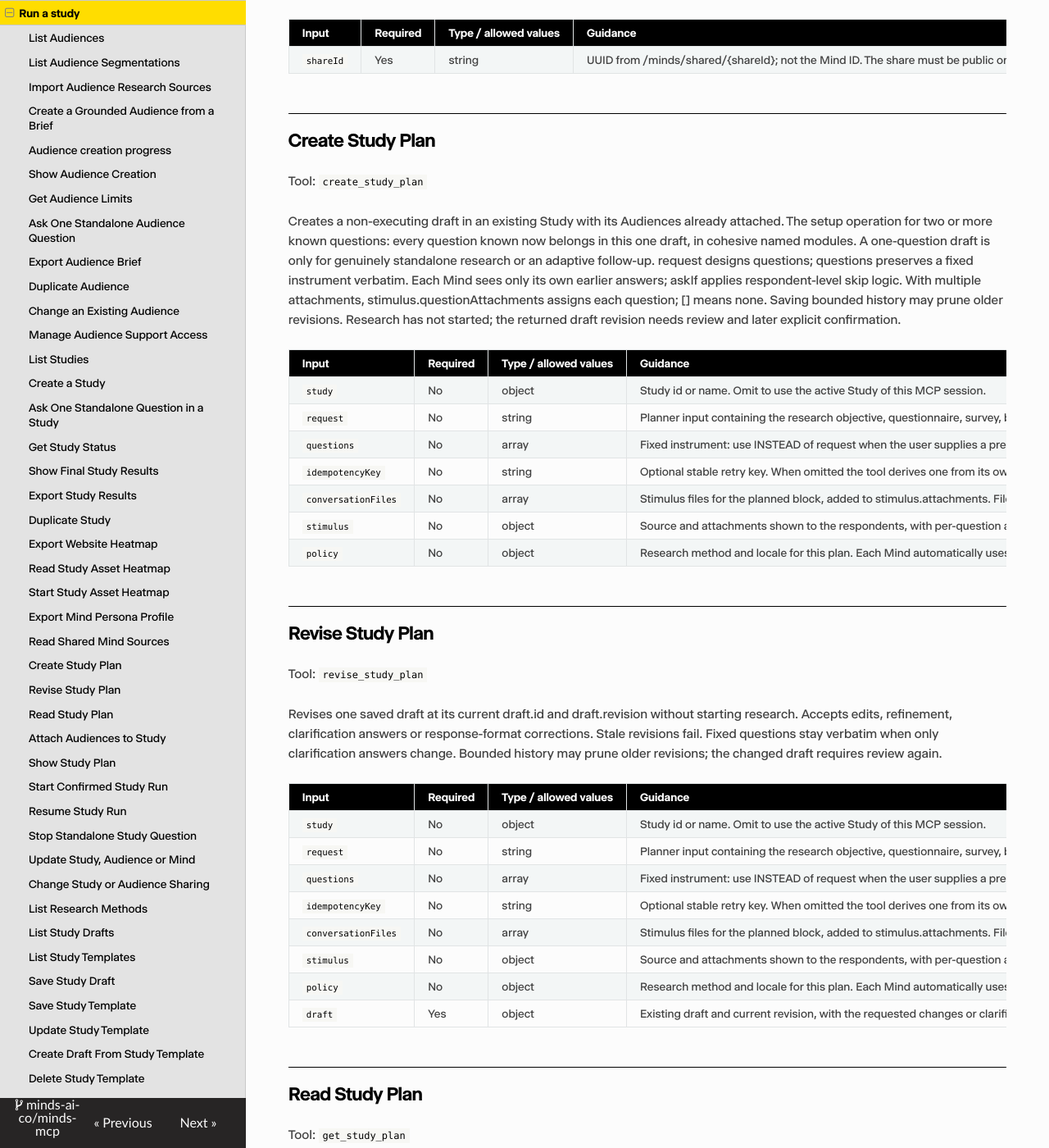
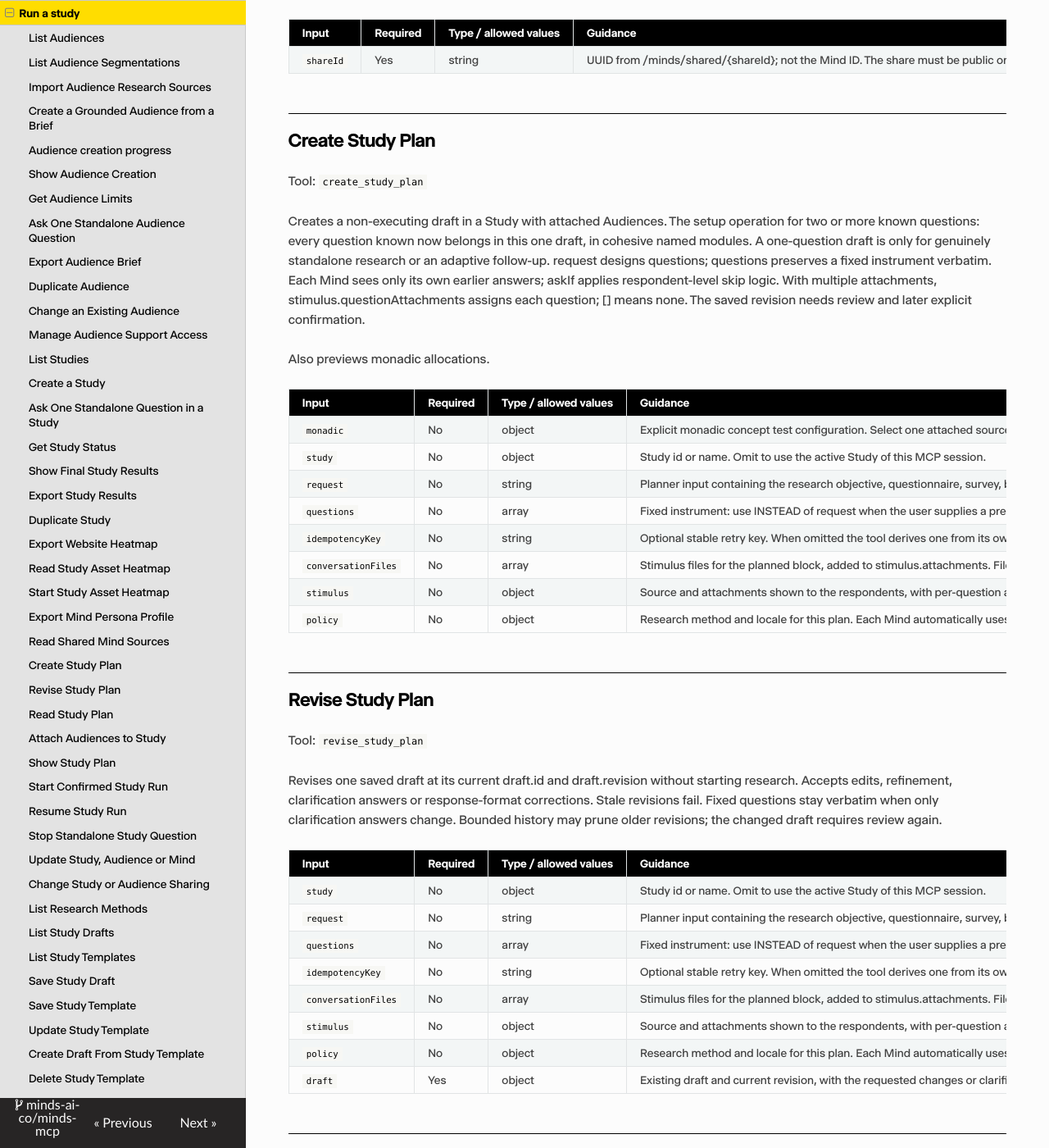
Before and after one commit to minds-ai-co/minds-mcp, an MkDocs documentation site: the page built from reference/workflow.md, in a window 1280 px wide and 1400 px high, scrolled down 11792 px. Shown: the whole window at 82% size. Built offline with MkDocs 1.6.1, drawn with Linux system fonts in a browser that asks for light colours; nearby versions of some CDN libraries; some of the changed text lies outside the part shown.

Commit message:
docs: sync MCP surface from production

```diff
--- a/reference/workflow.md
+++ b/reference/workflow.md
@@ -113,7 +113,7 @@ Returns the authenticated account's current plan (`planName`, as the app names i
 
 Tool: `ask_audience`
 
-Accepts one standalone question request for an Audience, restricted to supplied segments, and creates a private Study. Returns IDs/links; preparing is not question admission. Report the phase from receipt and progress.
+Accepts one standalone question request for an Audience, restricted to supplied segments, and creates a private Study. Returns IDs/links. For preparing, lead with userFacingStatus and call it a request throughout.
 
 The server may reword a context-dependent question. The accepted task and its answer contract are returned with the original request. Ambiguous requests or generated questions return planning_required before execution.
 
@@ -243,7 +243,7 @@ Requests exactly one respondent-visible question: one standalone question, or on
 
 Tool: `get_study_status`
 
-Returns Study progress, Audience results, Mind responses and export status in the Study display locale. questionId selects a question or durable request preparation; runId selects a confirmed run; otherwise covers the Study. In-flight questions show zero answered until complete. requestPreparations separates interpretation/review/admission from answers. Result reads can queue recovery and overwrite stale derived analysis from accepted answers, without rerunning respondents. Export-only polling reads its job.
+Returns Study progress, Audience results, Mind responses and export status in the Study locale. Open with the current request's userFacingStatus if present. While preparing, call it a request throughout; no question was sent, queued or answered. questionId selects a question or request preparation; runId selects a confirmed run; otherwise covers the Study. In-flight questions show zero answered until complete. Result reads can queue recovery and overwrite stale derived analysis without rerunning Minds. Export-only polling reads its job.
 
 | Input | Required | Type / allowed values | Guidance |
 | --- | --- | --- | --- |
@@ -357,10 +357,13 @@ Returns stored public Mind sources/assessments by share ID, including shares out
 
 Tool: `create_study_plan`
 
-Creates a non-executing draft in an existing Study with its Audiences already attached. The setup operation for two or more known questions: every question known now belongs in this one draft, in cohesive named modules. A one-question draft is only for genuinely standalone research or an adaptive follow-up. request designs questions; questions preserves a fixed instrument verbatim. Each Mind sees only its own earlier answers; askIf applies respondent-level skip logic. With multiple attachments, stimulus.questionAttachments assigns each question; [] means none. Saving bounded history may prune older revisions. Research has not started; the returned draft revision needs review and later explicit confirmation.
+Creates a non-executing draft in a Study with attached Audiences. The setup operation for two or more known questions: every question known now belongs in this one draft, in cohesive named modules. A one-question draft is only for genuinely standalone research or an adaptive follow-up. request designs questions; questions preserves a fixed instrument verbatim. Each Mind sees only its own earlier answers; askIf applies respondent-level skip logic. With multiple attachments, stimulus.questionAttachments assigns each question; [] means none. The saved revision needs review and later explicit confirmation.
+
+Also previews monadic allocations.
 
 | Input | Required | Type / allowed values | Guidance |
 | --- | --- | --- | --- |
+| `monadic` | No | object | Explicit monadic concept test configuration. Select one attached source Audience, a total sample, stored Formation IDs for balancing, at least two named variants, role-scoped uploaded materials and one exact questionnaire. Each question maps common and variant materials explicitly; use empty lists for no exposure. Researcher documents are never participant material. This previews a frozen disjoint assignment and creates no respondent answers. Show actual counts, shortfalls, unsupported tasks and exposure mappings before asking for confirmation. A timed human-response task is unsupported. Use the returned previewId with start_study_run only after the person confirms this exact preview and advanced method. |
 | `study` | No | object | Study id or name. Omit to use the active Study of this MCP session. |
 | `request` | No | string | Planner input containing the research objective, questionnaire, survey, battery, section, cohesive question set, audit request, or analysis request. Required for a new draft. Include EVERY question already known in this one request so the planner can group the complete set into cohesive named modules for one confirmed multi-question run inside the Study; never create one planning request per known question. This request is not sent verbatim to Minds; the exact proposed respondent-visible questions are returned in the draft for review. Write only the user's research brief and context relevant to the research question. Never tool errors, status or retry messages, Minds or other internal links, or your own process notes. |
 | `questions` | No | array | Fixed instrument: use INSTEAD of request when the user supplies a pre-registered or fixed questionnaire whose wording, order, and response formats must not change. The planner is bypassed; every question is stored verbatim, in this order, with exactly this response contract. Cannot be combined with refinement, answers or questionResponses in the same call (refused); suggestQuestionStimuli has no effect here, place files with questionAttachments; answer the draft's confirmation questions afterwards with draft.id, draft.revision and draft.answers alone, which keeps these questions exactly. Repeated question texts or colliding ids are rejected. A saved Study template's configuration.questions can be passed here (each item's text and response); pass its configuration.methodId as policy.methodId so the template's method runs. Without it a fixed instrument runs as Custom research (guided-research). |
@@ -390,12 +393,15 @@ Revises one saved draft at its current draft.id and draft.revision without start
 
 Tool: `get_study_plan`
 
-Reads the latest saved revision and full review of one draft. Creates or changes nothing and starts no research.
+Reads the latest saved revision and full review of one draft. Read-only; starts no research.
+
+Also reads monadic previews.
 
 | Input | Required | Type / allowed values | Guidance |
 | --- | --- | --- | --- |
+| `monadicPreviewId` | No | string |  |
 | `study` | No | object | Study id or name. Omit to use the active Study of this MCP session. |
-| `draftPlanId` | Yes | string | Existing draft plan to read at its latest revision. |
+| `draftPlanId` | No | string | Existing draft plan to read at its latest revision. |
 
 ## Attach Audiences to Study
 
@@ -427,10 +433,13 @@ Tool: `start_study_run`
 
 Runs one reviewed draft revision after explicit confirmation in a later user turn; skipping review is not confirmation. One execution submits the whole draft as a single durable run. It is refused as a whole before using Minds or quota if the revision, capabilities, method or source-readability checks fail. Advanced methods need explicit opt-in. Each Mind answers in order seeing its own earlier answers; askIf gates items. Contradictions are flagged, never rewritten.
 
+Also runs confirmed monadic allocations.
+
 | Input | Required | Type / allowed values | Guidance |
 | --- | --- | --- | --- |
+| `monadicPreviewId` | No | string | The owned monadic previewId returned by create_study_plan with monadic configuration. An alternative to draft for starting one reviewed experiment; do not combine both. Confirm the exact allocation, questionnaire, materials and advanced method before launch. Retries reuse the same preview and accepted assignments. |
 | `study` | No | object | Study id or name. Omit to use the active Study of this MCP session. |
-| `draft` | Yes | object | Exact saved draft and revision the user reviewed and confirmed in a later turn. |
+| `draft` | No | object | Exact saved draft and revision the user reviewed and confirmed in a later turn. |
 | `confirmed` | Yes | true | True only after the user explicitly confirms this exact displayed draft revision in a later turn. |
 | `advancedMethodOptIn` | No | boolean | Explicit opt-in for an advanced method. Omit or false to keep simple methods. |
 | `audienceIds` | No | array | Optional subset of the Study's Audiences to include. |
```
Also changed, not shown: README.md (+2 -2 lines), reference/tools.md (+2 -2 lines), 1 other file.
